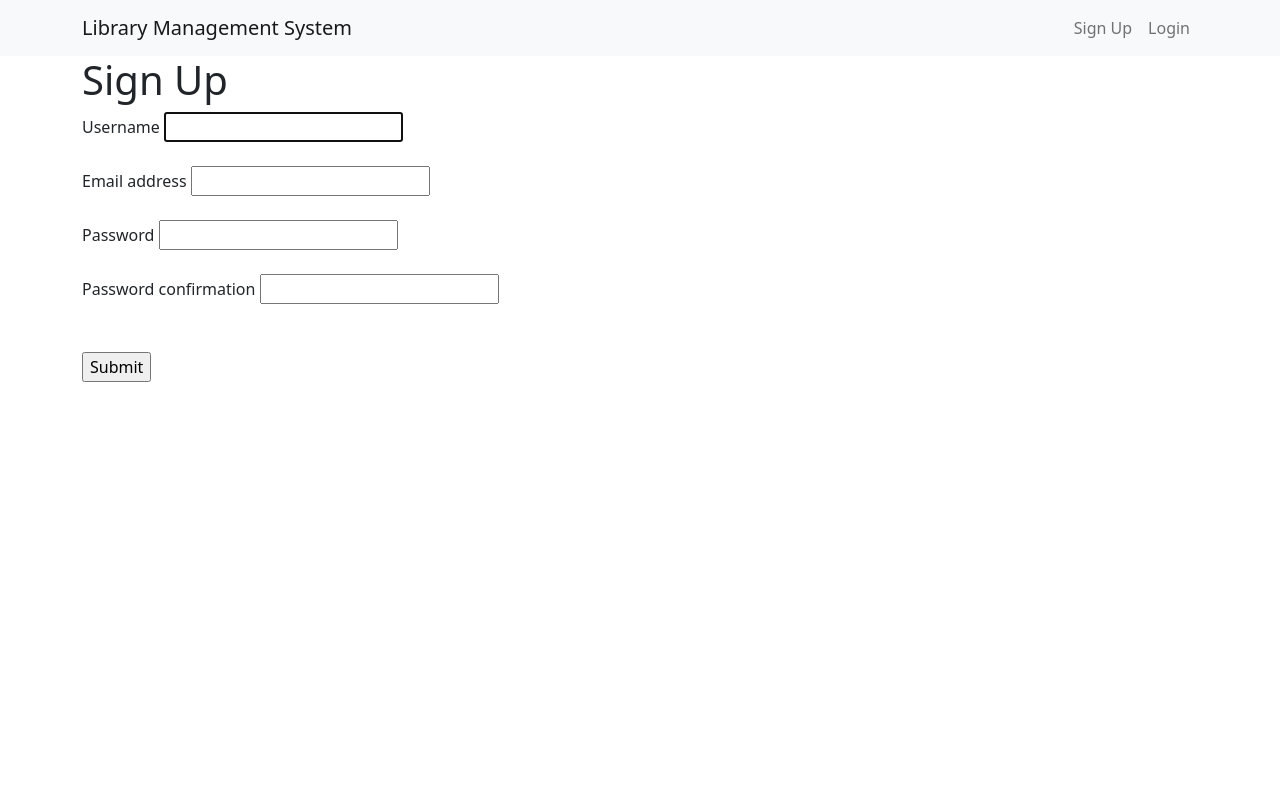
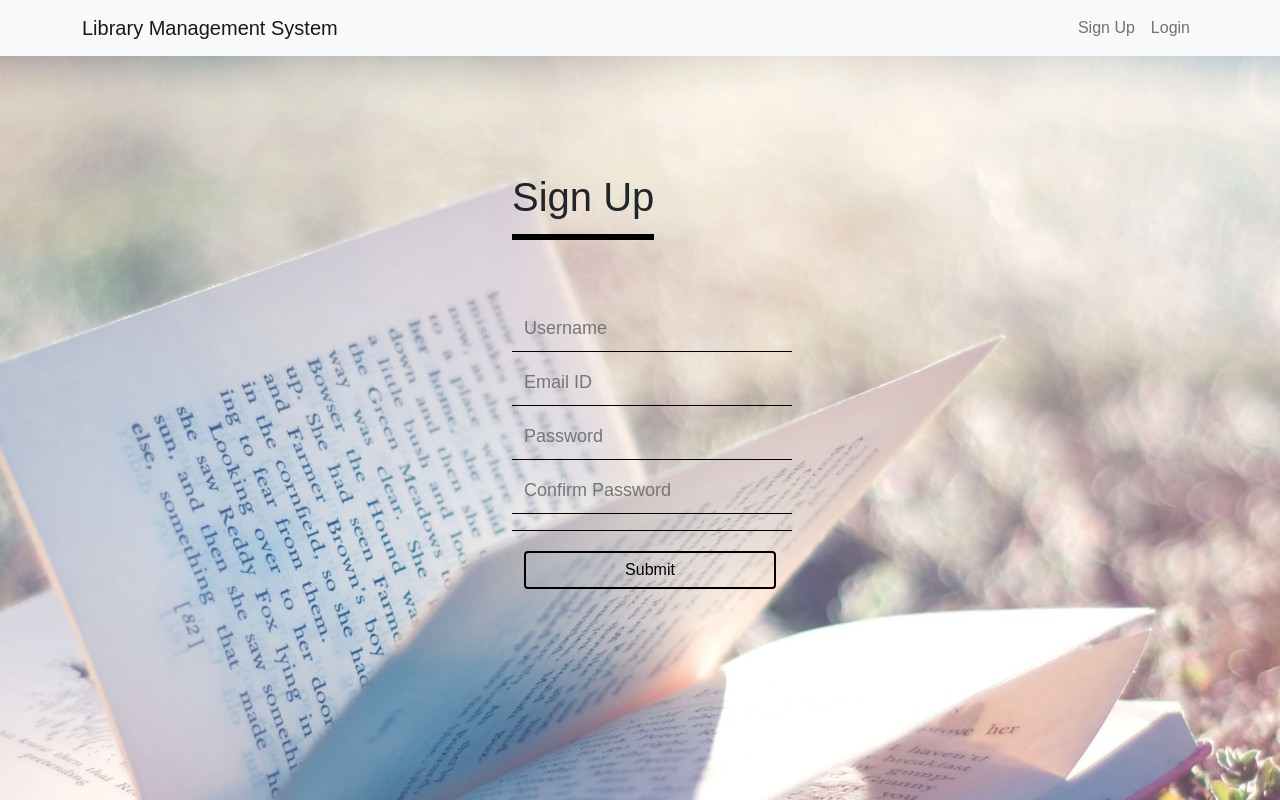
Before and after one commit to surojitsaha56/LMS, a Django app: page /registration/signup in a window 1280 px wide. Run offline with Django 3.2, Linux system fonts and the light colour scheme.

Commit message:
design of signup page completed

```diff
--- a/registration/templates/registration/signup.html
+++ b/registration/templates/registration/signup.html
@@ -2,35 +2,91 @@
 
 {% block content %}
 
+{%load static%}
+
+<style>
+    body{
+        margin: 0;
+        padding: 0;
+        font-family: sans-serif;
+        background-size: cover;
+        background: url("/static/homeimage.jpg") 80% 0 no-repeat fixed;
+    }
+    .login-box{
+        width: 280px;
+        position: absolute;
+        top: 50%;
+        left: 50%;
+        transform: translate(-50%, -50%);
+        color: black;
+    }
+    .signup-box h1{
+        float: left;
+        font-size: 40px;
+        border-bottom: 6px solid black;
+        margin-bottom: 50px;
+        padding: 13px 0;
+    }
+    .textbox{
+        width: 100%;
+        overflow: hidden;
+        font-size: 20px;
+        padding: 8px 0;
+        margin: 8px 0;
+        border-bottom: 1px solid black;
+    }
+
+    .textbox input{
+        border: none;
+        outline: none;
+        background: none;
+        color: black;
+        font-size: 18px;
+        width: 80%;
+        float: left;
+        margin: 0 10px;
+    }
+    .btn{
+        width: 90%;
+        background: none;
+        border: 2px solid black;
+        color: black;
+        padding: 5px;
+        font-size: 18;
+        cursor: pointer;
+        margin: 12px;
+    }
+</style>
 
 
+<body>
+    <div class="signup-box" style="width: 280px; position: absolute; top: 20%; left:40%;">
         <h1>Sign Up</h1>
-<div>
         <form method="POST" action="">
+            <div class="textbox">
                 {% csrf_token %}
-
-        {{form.username.label}}
-        {{form.username}}
-        <br><br>
-        {{form.email.label}}
-        {{form.email}}
-        <br><br>
-        {{form.password1.label}}
-        {{form.password1}}
-        <br><br>
-        {{form.password2.label}}
-        {{form.password2}}
-        <br><br>
+                <div class="textbox">
+                    <input type="text" name="username" placeholder="Username">
+                </div>
+                <div class="textbox">
+                    <input type="text" name="email" placeholder="Email ID">
+                </div>
+                <div class="textbox">
+                    <input type="password" name="password1" placeholder="Password">
+                </div>
+                <div class="textbox">
+                    <input type="password" name="password2" placeholder="Confirm Password">
+                </div>
+            </div>
             {{form.errors}}
             {% for message in messages %}
             <p id="messages">{{message}}</p>
             {%endfor%}
-        <br>
-        <input type="submit" name="Signup">
+            <input class="btn" type="submit" name="Signup">
+        </form>
+    </div>
+</body>
 
-    </form>
-
-</div>
-
+<div>
 
 {% endblock %}
```
Lines whose indentation alone changed are shown as unchanged.
